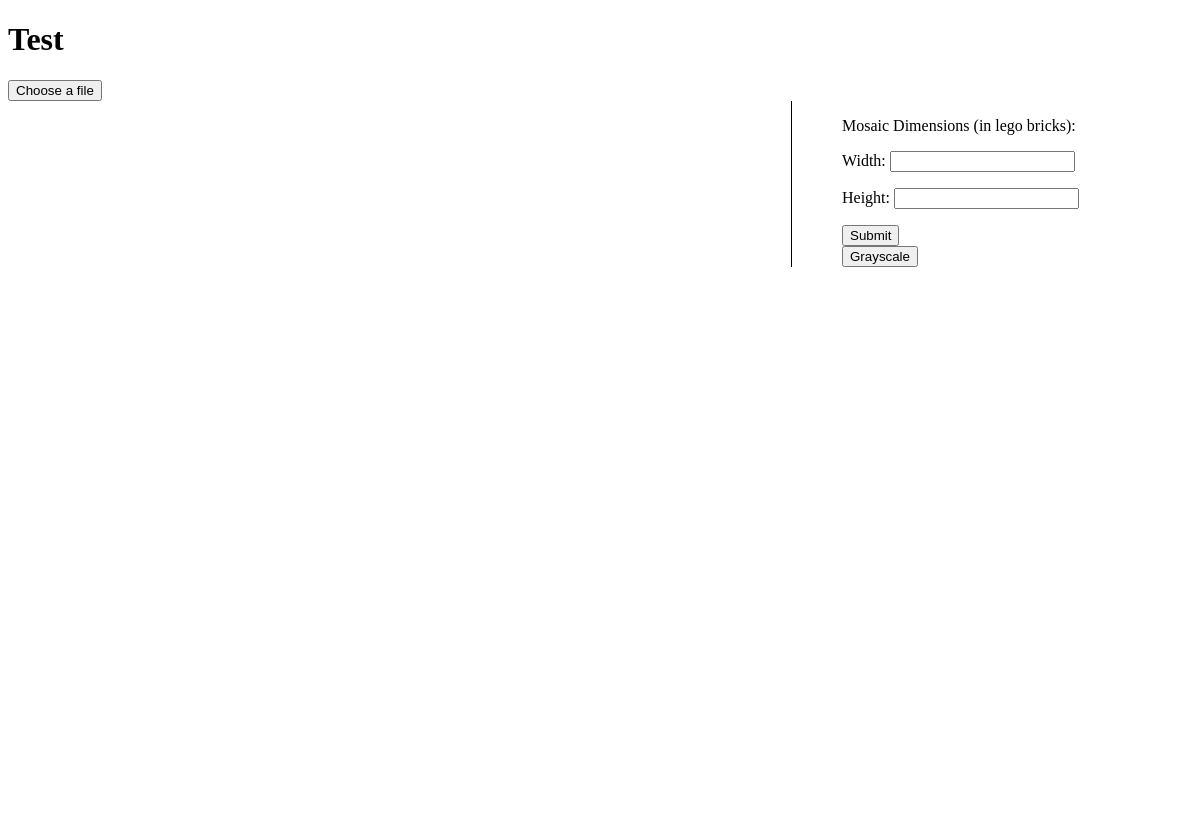
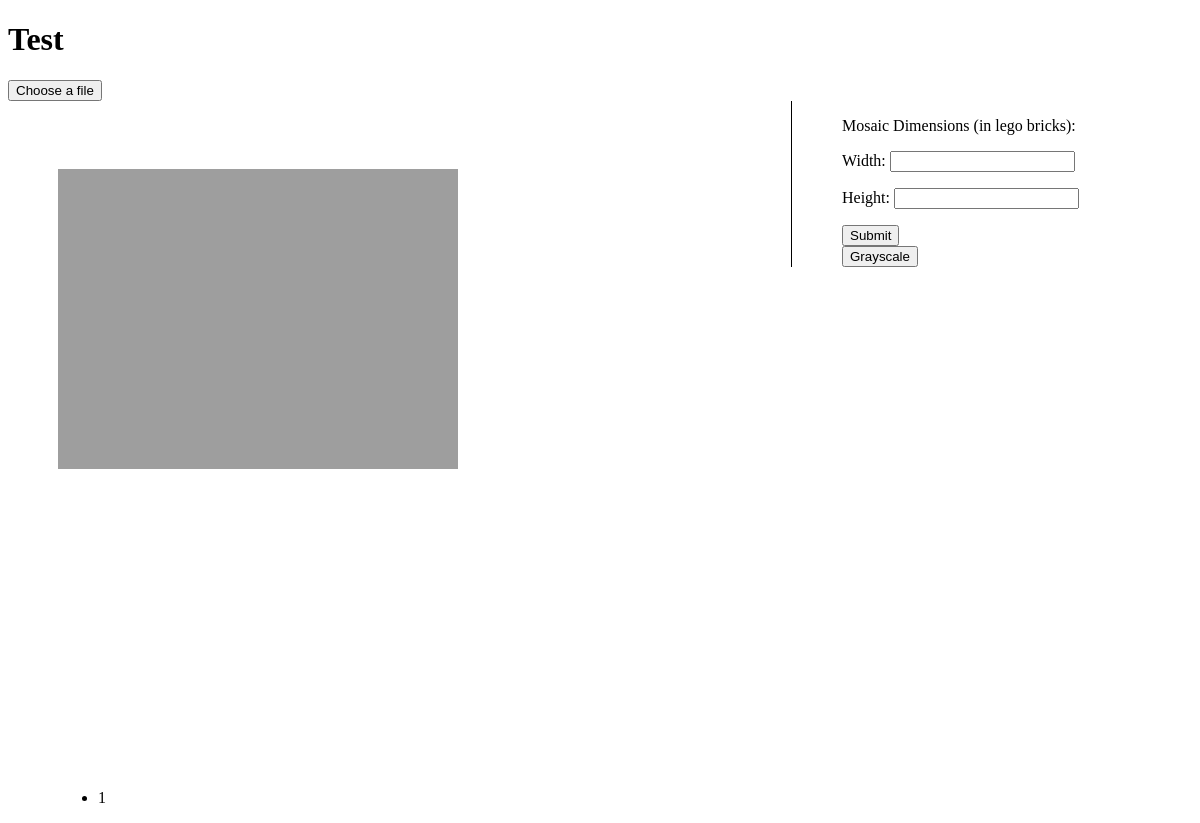
Before and after one commit to RohanVDeshpande/Lego-Mosaic-Generator, an Electron app: page index.html in a window 1200 px wide. Before the commit the page ends 800 px from the top, so only its background shows below. Drawn offline with Linux system fonts and the light colour scheme.

Commit message:
Allow Image Zoom and Pan

```diff
--- /dev/null
+++ b/ZoomPan.js
@@ -0,0 +1,143 @@
+
+	var canvas = document.getElementsByTagName('canvas')[0];
+	canvas.width = 800;
+  canvas.height = 600;
+
+	var gkhead = new Image;
+
+	window.onload = function(){
+
+		    var ctx = canvas.getContext('2d');
+		    trackTransforms(ctx);
+
+    function redraw(){
+
+          // Clear the entire canvas
+          var p1 = ctx.transformedPoint(0,0);
+          var p2 = ctx.transformedPoint(canvas.width,canvas.height);
+          ctx.clearRect(p1.x,p1.y,p2.x-p1.x,p2.y-p1.y);
+
+          ctx.save();
+          ctx.setTransform(1,0,0,1,0,0);
+          ctx.clearRect(0,0,canvas.width,canvas.height);
+          ctx.restore();
+
+          ctx.drawImage(gkhead,0,0);
+
+        }
+        redraw();
+
+      var lastX=canvas.width/2, lastY=canvas.height/2;
+
+      var dragStart,dragged;
+
+      canvas.addEventListener('mousedown',function(evt){
+          document.body.style.mozUserSelect = document.body.style.webkitUserSelect = document.body.style.userSelect = 'none';
+          lastX = evt.offsetX || (evt.pageX - canvas.offsetLeft);
+          lastY = evt.offsetY || (evt.pageY - canvas.offsetTop);
+          dragStart = ctx.transformedPoint(lastX,lastY);
+          dragged = false;
+      },false);
+
+      canvas.addEventListener('mousemove',function(evt){
+          lastX = evt.offsetX || (evt.pageX - canvas.offsetLeft);
+          lastY = evt.offsetY || (evt.pageY - canvas.offsetTop);
+          dragged = true;
+          if (dragStart){
+            var pt = ctx.transformedPoint(lastX,lastY);
+            ctx.translate(pt.x-dragStart.x,pt.y-dragStart.y);
+            redraw();
+                }
+      },false);
+
+      canvas.addEventListener('mouseup',function(evt){
+          dragStart = null;
+          if (!dragged) zoom(evt.shiftKey ? -1 : 1 );
+      },false);
+
+      var scaleFactor = 1.1;
+
+      var zoom = function(clicks){
+          var pt = ctx.transformedPoint(lastX,lastY);
+          ctx.translate(pt.x,pt.y);
+          var factor = Math.pow(scaleFactor,clicks);
+          ctx.scale(factor,factor);
+          ctx.translate(-pt.x,-pt.y);
+          redraw();
+      }
+
+      var handleScroll = function(evt){
+          var delta = evt.wheelDelta ? evt.wheelDelta/40 : evt.detail ? -evt.detail : 0;
+          if (delta) zoom(delta);
+          return evt.preventDefault() && false;
+      };
+
+      canvas.addEventListener('DOMMouseScroll',handleScroll,false);
+      canvas.addEventListener('mousewheel',handleScroll,false);
+	};
+
+	gkhead.src = 'http://phrogz.net/tmp/gkhead.jpg';
+
+	// Adds ctx.getTransform() - returns an SVGMatrix
+	// Adds ctx.transformedPoint(x,y) - returns an SVGPoint
+	function trackTransforms(ctx){
+      var svg = document.createElementNS("http://www.w3.org/2000/svg",'svg');
+      var xform = svg.createSVGMatrix();
+      ctx.getTransform = function(){ return xform; };
+
+      var savedTransforms = [];
+      var save = ctx.save;
+      ctx.save = function(){
+          savedTransforms.push(xform.translate(0,0));
+          return save.call(ctx);
+      };
+
+      var restore = ctx.restore;
+      ctx.restore = function(){
+        xform = savedTransforms.pop();
+        return restore.call(ctx);
+		      };
+
+      var scale = ctx.scale;
+      ctx.scale = function(sx,sy){
+        xform = xform.scaleNonUniform(sx,sy);
+        return scale.call(ctx,sx,sy);
+		      };
+
+      var rotate = ctx.rotate;
+      ctx.rotate = function(radians){
+          xform = xform.rotate(radians*180/Math.PI);
+          return rotate.call(ctx,radians);
+      };
+
+      var translate = ctx.translate;
+      ctx.translate = function(dx,dy){
+          xform = xform.translate(dx,dy);
+          return translate.call(ctx,dx,dy);
+      };
+
+      var transform = ctx.transform;
+      ctx.transform = function(a,b,c,d,e,f){
+          var m2 = svg.createSVGMatrix();
+          m2.a=a; m2.b=b; m2.c=c; m2.d=d; m2.e=e; m2.f=f;
+          xform = xform.multiply(m2);
+          return transform.call(ctx,a,b,c,d,e,f);
+      };
+
+      var setTransform = ctx.setTransform;
+      ctx.setTransform = function(a,b,c,d,e,f){
+          xform.a = a;
+          xform.b = b;
+          xform.c = c;
+          xform.d = d;
+          xform.e = e;
+          xform.f = f;
+          return setTransform.call(ctx,a,b,c,d,e,f);
+      };
+
+      var pt  = svg.createSVGPoint();
+      ctx.transformedPoint = function(x,y){
+          pt.x=x; pt.y=y;
+          return pt.matrixTransform(xform.inverse());
+      }
+	}
--- a/index.html
+++ b/index.html
@@ -10,6 +10,10 @@
 	<div class="imageContainers">
 		<div class="leftPane">
 			<img src="" id="orgImg">
+			<canvas></canvas>
+			<ul>
+				<li>1</li>
+			</ul>
 		</div>
 		<div class="rightPane">
 			<p>Mosaic Dimensions (in lego bricks):</p>
@@ -20,6 +24,7 @@
 			<button id="Grayscale">Grayscale</button>
 		</div>
 	</div>
+	<script type="text/javascript" src="ZoomPan.js"></script>
 	<script type="text/javascript" src="manager.js"></script>
 </body>
 </html>
```
